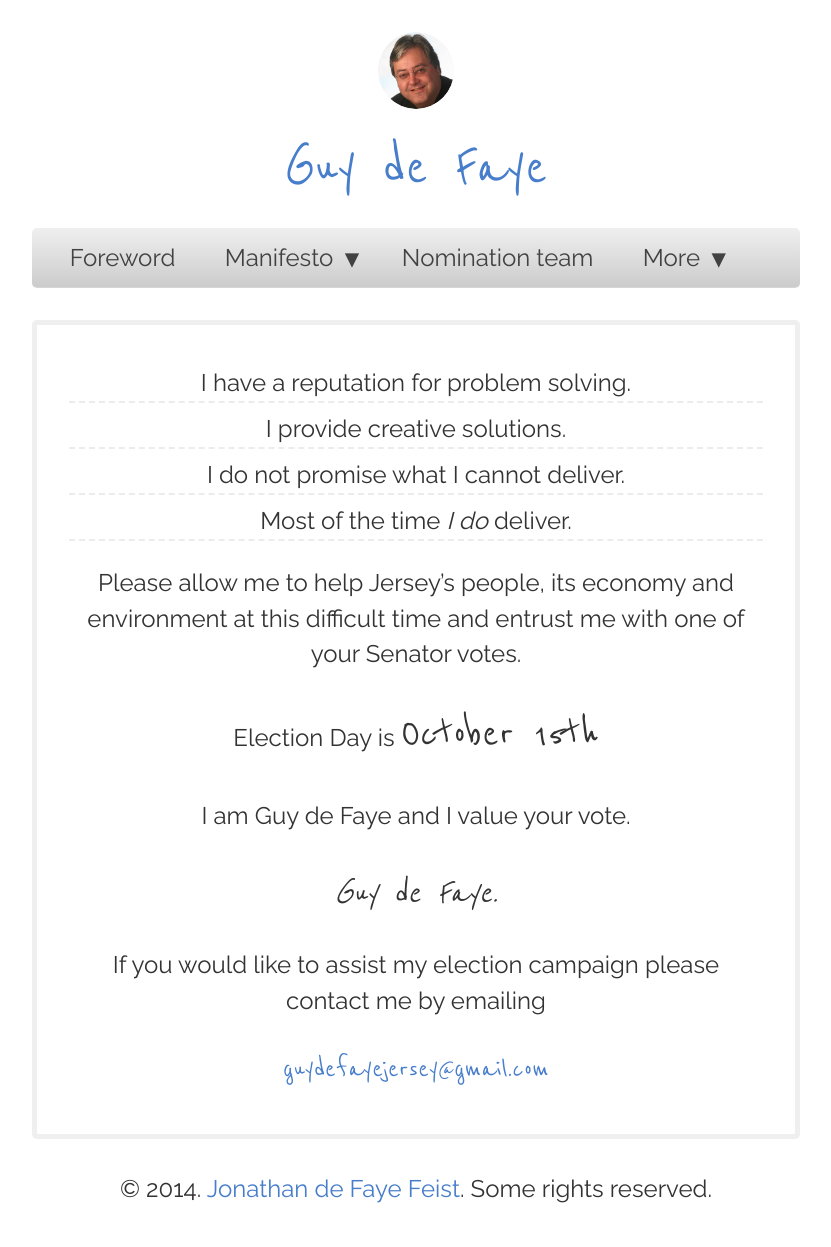
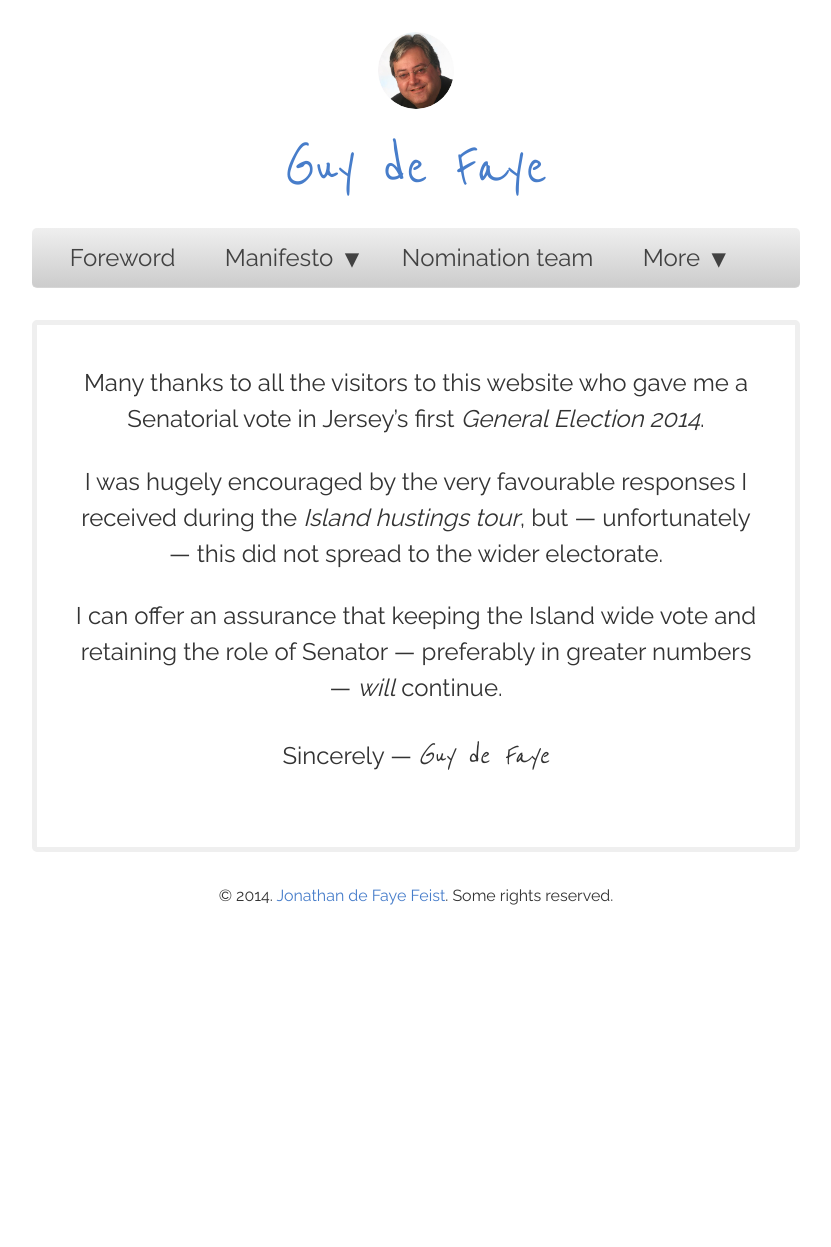
Before and after one commit to gdef/gdef.github.io, a Jekyll site: the page built from index.md, in a window 1280 px wide. Shown: the whole page, without its empty margins (224-1055 px from the left). Built offline with Jekyll 4.4.1, drawn with Linux system fonts in a browser that asks for light colours; after the commit the page ends 948 px from its top, so only the background shows below that.

Commit message:
Update to foreword

```diff
--- a/_sass/_base.scss
+++ b/_sass/_base.scss
@@ -94,6 +94,19 @@ html {
     font-family: $guydefaye;
     font-weight: 400;
 }
+.signature {
+    @include media(max-width 400px 1) {
+        font-size: 1.2rem;
+    }
+
+    @include media(min-width 401px max-width 600px 12) {
+        font-size: 1.5rem;
+    }
+
+    @include media(min-width 601px) {
+        font-size: 2rem;
+    }
+}
 
 .your-questions {
     article {
@@ -135,3 +148,17 @@ html {
         }
     }
 }
+footer {
+    color: #333;
+    @include media(max-width 400px 1) {
+        font-size: .75rem;
+    }
+
+    @include media(min-width 401px max-width 600px 12) {
+        font-size: .9rem;
+    }
+
+    @include media(min-width 601px) {
+        font-size: 1rem;
+    }
+}
--- a/index.md
+++ b/index.md
@@ -5,21 +5,16 @@ title: Guy de Faye
 
 <div class="foreword centered" markdown="1">
 
-* I have a reputation for problem solving.
-* I provide creative solutions.
-* I do not promise what I cannot deliver.
-* Most of the time *I do* deliver.
+Many thanks to all the visitors to this website who gave me a Senatorial vote
+in Jersey's first *General Election 2014*.
 
-Please allow me to help Jersey's people, its economy and environment at this difficult time and entrust me with one of your Senator votes.
+I was hugely encouraged by the very favourable responses I received during the
+*Island hustings tour*, but &mdash; unfortunately &mdash; this did not spread
+to the wider electorate.
 
-Election Day is <span class="written" style="font-size: 3rem">October 15th</span>
+I can offer an assurance that keeping the Island wide vote and retaining the
+role of Senator &mdash; preferably in greater numbers &mdash; *will* continue.
 
-I am Guy de Faye and I value your vote.
-
-<h1><span class="written"><em>Guy de Faye.</em></span></h1>
-
-If you would like to assist my election campaign please contact me by emailing
-
-<h4 class="written"><a href="mailto:{{ site.email }}">{{ site.email }}</a></h4>
+Sincerely &mdash; <span class="written signature"><em>Guy de Faye</em></span>
 
 </div>
```
